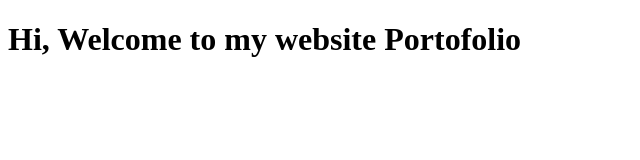
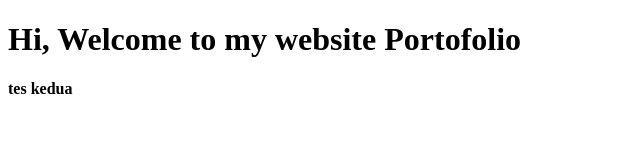
Before and after one commit to andhikfjr/MyPortofolio, a plain HTML site: page index.html in a window 1280 px wide. Shown: the full height of the page, 0-640 px from the left. Drawn offline with Linux system fonts and the light colour scheme.

Commit message:
Update index.html

```diff
--- a/index.html
+++ b/index.html
@@ -7,5 +7,6 @@
   </head>
   <body>
     <h1>Hi, Welcome to my website Portofolio</h1>
+    <h4>tes kedua</h4>
   </body>
 </html>
```
